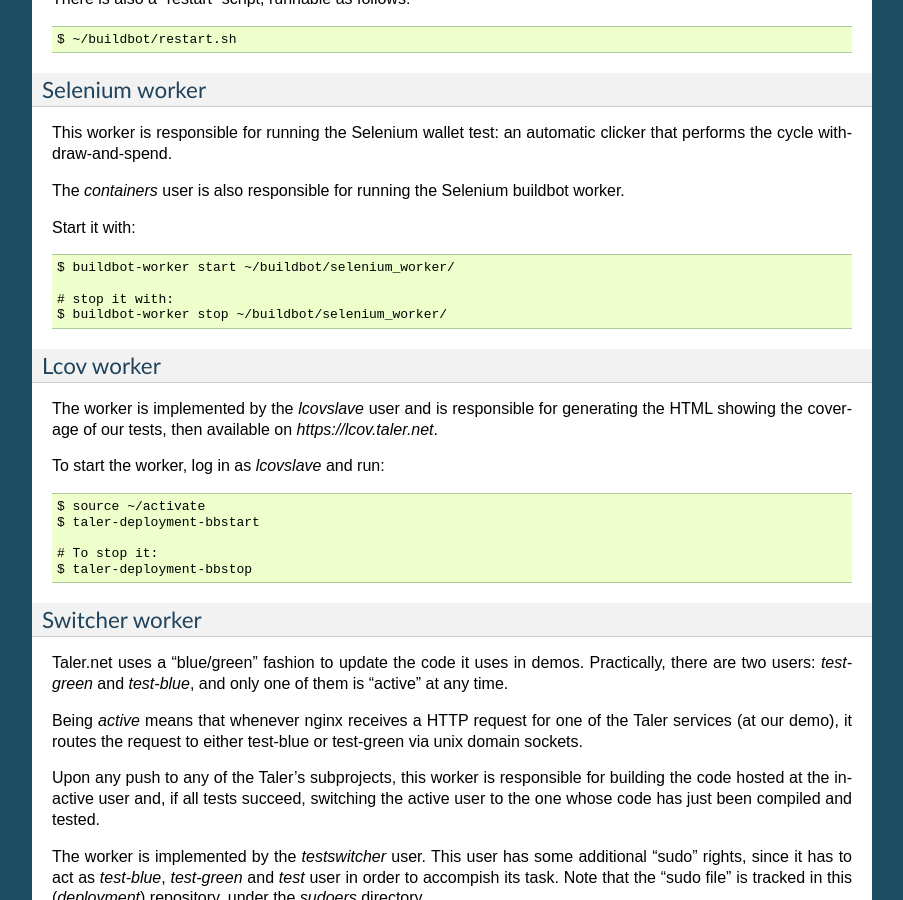
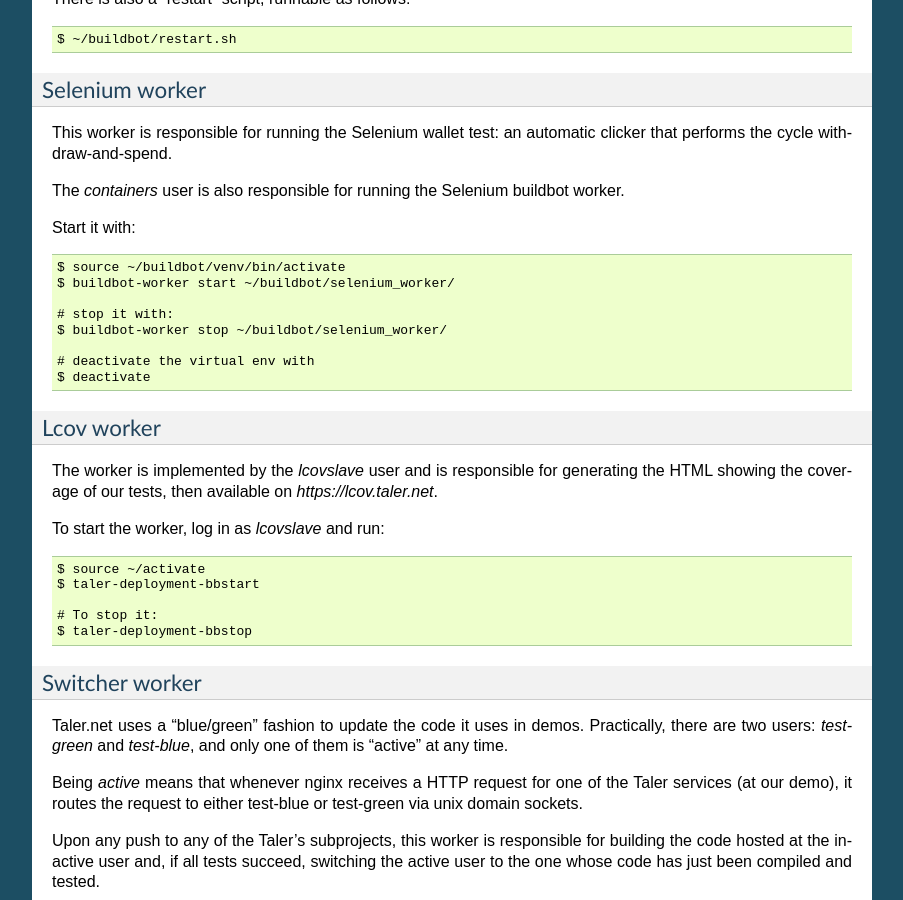
Before and after one commit to prototypefund/Digital_Bargeld-docs, a Sphinx documentation site: the page built from docs/dev-talerdotnet.rst, in a window 1280 px wide and 900 px high, scrolled down 938 px. Shown: the whole window, without its empty margins (198-1101 px from the left). Built offline with Sphinx 7.4.7, drawn with Linux system fonts in a browser that asks for light colours; formulas are drawn with MathJax 3; pages that are not in the unit, such as notebooks, are missing from menus.

Commit message:
fix buildbot instructions

```diff
--- a/docs/dev-talerdotnet.rst
+++ b/docs/dev-talerdotnet.rst
@@ -92,10 +92,14 @@
 
 .. code-block:: none
 
+  $ source ~/buildbot/venv/bin/activate
   $ buildbot-worker start ~/buildbot/selenium_worker/
 
   # stop it with:
   $ buildbot-worker stop ~/buildbot/selenium_worker/
+
+  # deactivate the virtual env with
+  $ deactivate
 
 +++++++++++
 Lcov worker
```
